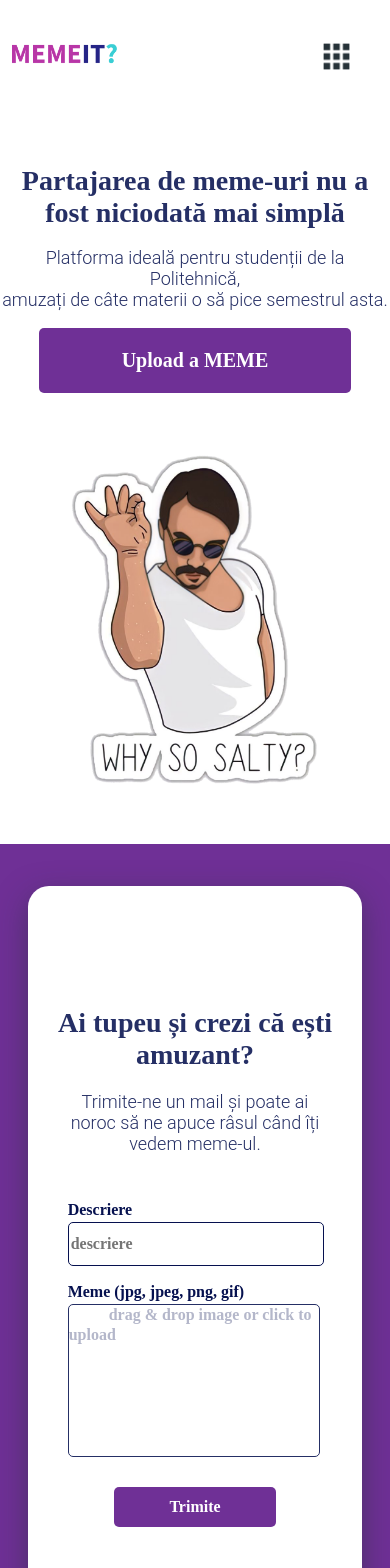
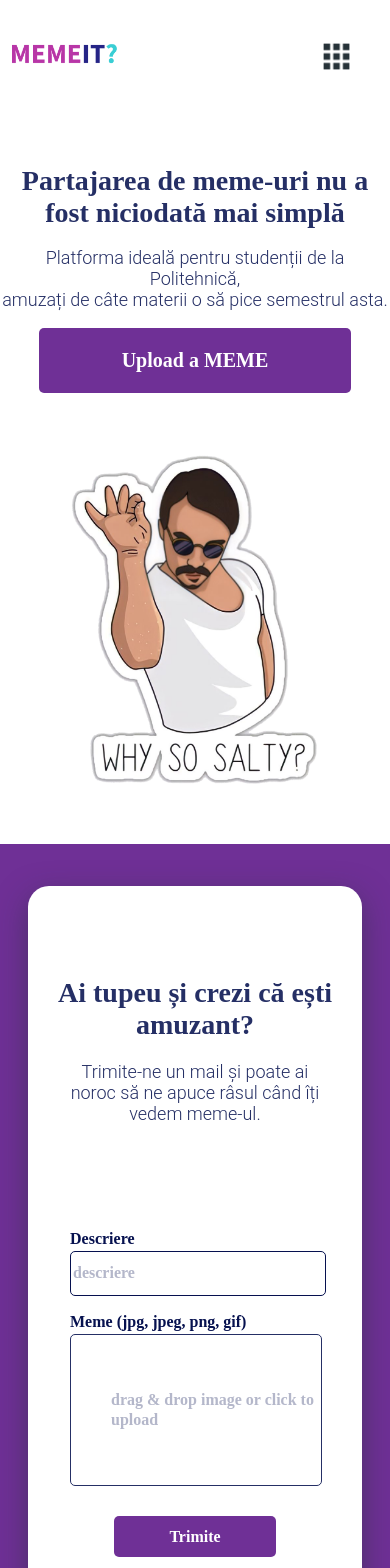
Before and after one commit to alexstefan02/lsac-proba-2022, a React (Create React App) app in the folder frontend/: page / in a window 390 px wide. Shown: the top 1568 px of the page. Built offline with nearby package versions, Linux system fonts and the light colour scheme.

Commit message:
fixed-upload-page-responsiveness

```diff
--- a/frontend/src/components/ImageUploadForm/ImageUploadForm.css
+++ b/frontend/src/components/ImageUploadForm/ImageUploadForm.css
@@ -22,7 +22,6 @@
     font-style: normal;
     font-weight: 700;
     font-size: 32px;
-    /* line-height: 121.1%; */
     color: #252F65;
 }
 
@@ -40,7 +39,6 @@
     font-style: normal;
     font-weight: 300;
     font-size: 22px;
-    /* line-height: 121.1%; */
     color: #252F65;
 }
 
@@ -55,6 +53,9 @@
     height: 40.42px;
     border: 1px solid #06114F;
     border-radius: 5px;
+}
+
+::placeholder { /* Chrome, Firefox, Opera, Safari 10.1+ */
     font-family: 'Merriweather';
     font-style: normal;
     font-weight: 700;
@@ -68,6 +69,8 @@
     height: 150.84px;
     border: 1px solid #252F65;
     border-radius: 5px;
+    display: flex;
+    align-items: center;
 }
 
 .input-meme-text{
@@ -92,9 +95,9 @@
     height: 100%;
     border-radius: 10px;
     overflow: hidden;
-    /* background-color: #06114F; */
     background-size: cover;
     position: relative;
+    background-color: white;
 }
 
 .meme__thumb::after{
@@ -118,6 +121,7 @@
     line-height: 20px;
     color: #06114F;
     margin-bottom: 2px;
+    margin-top: 75px;
 }
 
 .remove-border{
@@ -148,6 +152,7 @@
     height: 40.42113494873047px;
     width: 161.46482849121094px;
     border: none;
+    margin-bottom: 46.58px;
 }
 
 .remove{
@@ -163,42 +168,41 @@
     margin-bottom: 60px;
 }
 
-/* .input-meme{
-    background-color: black;
-} */
-
 .input-meme-text{
     margin-left: 40px;
-    /* background-color: aqua; */
 }
+
 
 @media (max-width:1200px) {
     .input-description, .input-meme{
-        width: 115%;
+        width: 350px;
     }
     .paragraphD, .headerD{
         text-align: center;
     }
-    .description-element, .meme-element{
-        width: 95%;
-    }
     @media (max-width:1150px) {
         .input-description, .input-meme{
-            width: 108%;
+            width: 311.81px;
         }
         @media (max-width:1000px) {
             .description-element, .meme-element{
                 width: 97.5%;
             }
             .input-description, .input-meme{
-                width: 95%;
+                width: 260.27px;
             }
             @media (max-width:900px) {
+                .input-description, .input-meme{
+                    width: 250.27px;
+                }
                 .card{
                     width: 70.57%;
                     min-height: 68%;
                 }
                 @media (max-width:850px) {
+                    .input-description, .input-meme{
+                        width: 353.68px;
+                    }
                     .card{
                         width: 65.57%;
                         min-height: 68%;
@@ -227,11 +231,10 @@
                             width: 85.57%;
                             height: 90%;
                         }
-                        @media (max-width:475px) {
-                            .description-element, .meme-element{
-                                width: 113.5%;
+                        @media (max-width: 450px) {
+                            .form{
+                                width: 297px;
                             }
-                            @media (max-width: 400px) {
                             .headerD{
                                 font-weight: 700;
                                 font-size: 28px;
@@ -239,12 +242,12 @@
                             .paragraphD{
                                 font-size: 18px;
                             }
-                                .input-meme, .input-description{
+                            .input-meme, .input-description, .description-element, .meme-element{
                                width: 250px;
                             }
-                                .meme-element, .description-element{
+                            /* .meme-element, .description-element{
                                 margin-left: 14%;
-                                }
+                            } */
 
                         }
                     }
@@ -253,4 +256,3 @@
         }
     }
 }
-}
--- a/frontend/src/components/ImageUploadForm/ImageUploadForm.jsx
+++ b/frontend/src/components/ImageUploadForm/ImageUploadForm.jsx
@@ -46,7 +46,8 @@ const ImageUploadForm = () => {
           </div>
           <div className='meme-element' >
             <p className='label-meme'>Meme (jpg, jpeg, png, gif)</p>
-            <div style={{position: 'relative'}}
+            <div
+              style={{position: 'relative'}}
               onDragOver={e => {
                 handleDefaultPropagation(e);
                 setIsDraggedOver(true);
@@ -83,10 +84,11 @@ const ImageUploadForm = () => {
                       bottom: '0px',
                       right: '0px',
                       width: '100%',
-                      height:'100%'
+                      height:'100%',
+                      border: 'none'
                       }}
                 accept=".jpg, .jpeg, .png, .gif"
-                onChange={(e) => dropEvent(e.target)}
+                onChange={e => dropEvent(e.target)}
               />
             </div>
           </div>
--- a/frontend/src/components/Navbar/Navbar.css
+++ b/frontend/src/components/Navbar/Navbar.css
@@ -2,6 +2,7 @@
     background-color:  #FFFFFF;
     height: 100px;
     position: fixed;
+    z-index: 1000;
     top: 0;
     width: 100%;
     display: flex;
```
Lines whose indentation alone changed are shown as unchanged.
